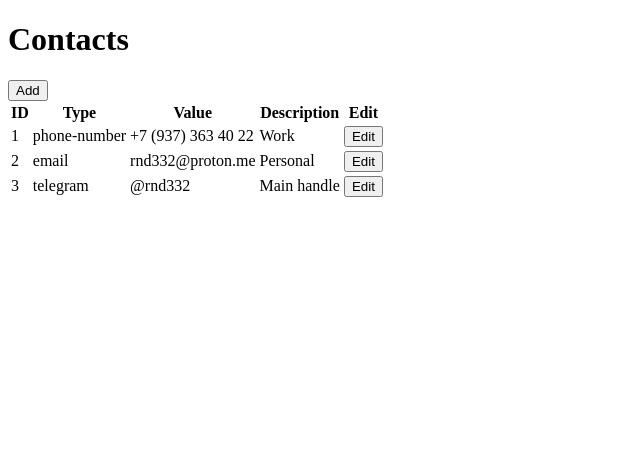
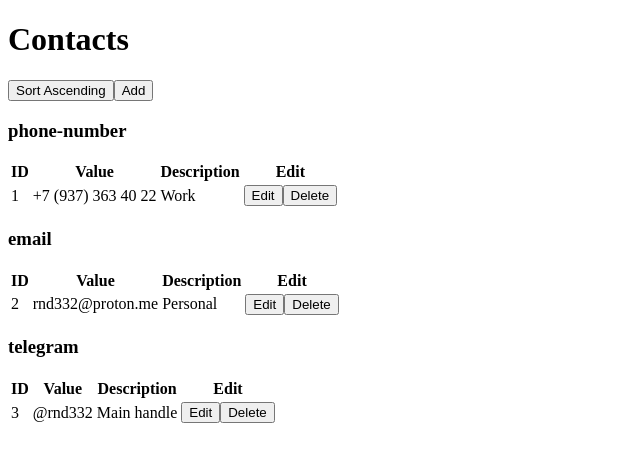
Before and after one commit to RND332/my-app, a Next.js app: page / in a window 1280 px wide. Shown: the top 462 px of the page, without its empty margins (0-640 px from the left). Built offline with nearby package versions, Linux system fonts and the light colour scheme.

Commit message:
refactor: enhance contact management by adding removeContact functionality, updating addContact and updateContact to handle optional descriptions, and improving contact sorting in the UI

```diff
--- a/src/pages/index.tsx
+++ b/src/pages/index.tsx
@@ -6,6 +6,7 @@ import {
 } from "@/stores/ContactStore";
 import {
 	addContact,
+	removeContact,
 	setContacts,
 	updateContact,
 } from "@/stores/slices/contactSlice";
@@ -38,6 +39,26 @@ export async function getServerSideProps() {
 
 export default function Home() {
 	const contacts = useSelector((s: RootState) => s.contactList);
+	const dispatch = useAppDispatch();
+	const [sortOrder, setSortOrder] = useState<"asc" | "desc">("desc");
+
+	const groupedContacts = contacts.reduce(
+		(groups, contact) => {
+			const type = contact.type;
+			if (!groups[type]) {
+				groups[type] = [];
+			}
+			groups[type].push(contact);
+			return groups;
+		},
+		{} as Record<ContactType, typeof contacts>,
+	);
+
+	Object.keys(groupedContacts).forEach((type) => {
+		groupedContacts[type as ContactType].sort((a, b) =>
+			sortOrder === "desc" ? b.id - a.id : a.id - b.id,
+		);
+	});
 
 	return (
 		<Container className="container mt-4">
@@ -45,36 +66,51 @@ export default function Home() {
 				<Col>
 					<h1>Contacts</h1>
 				</Col>
-				<Col className="d-flex justify-content-end">
+				<Col className="d-flex justify-content-end gap-2">
+					<Button
+						variant="outline-secondary"
+						onClick={() => setSortOrder(sortOrder === "desc" ? "asc" : "desc")}
+					>
+						Sort {sortOrder === "desc" ? "Ascending" : "Descending"}
+					</Button>
 					<EditContactModal />
 				</Col>
 			</Row>
-			<Row>
+			{Object.entries(groupedContacts).map(([type, typeContacts]) => (
+				<Row key={type} className="mb-4">
+					<Col>
+						<h3>{type}</h3>
 						<Table striped bordered hover size="sm">
 							<thead>
 								<tr>
 									<th>ID</th>
-							<th>Type</th>
 									<th>Value</th>
 									<th>Description</th>
 									<th>Edit</th>
 								</tr>
 							</thead>
 							<tbody>
-						{contacts.map((c) => (
+								{typeContacts.map((c) => (
 									<tr key={c.id}>
 										<td>{c.id}</td>
-								<td>{c.type}</td>
 										<td>{c.value}</td>
 										<td>{c.description}</td>
-								<td>
+										<td className="d-flex gap-2">
 											<EditContactModal id={c.id} />
+											<Button
+												variant="danger"
+												onClick={() => dispatch(removeContact(c.id))}
+											>
+												Delete
+											</Button>
 										</td>
 									</tr>
 								))}
 							</tbody>
 						</Table>
+					</Col>
 				</Row>
+			))}
 		</Container>
 	);
 }
@@ -99,7 +135,7 @@ function EditContactModal({ id }: { id?: number }) {
 	function onSubmit(data: {
 		type: ContactType;
 		value: string;
-		description: string;
+		description?: string;
 	}) {
 		setShow(false);
 		if (!id) {
@@ -173,6 +209,7 @@ function EditContactModal({ id }: { id?: number }) {
 				</Modal.Body>
 			</Modal>
 			<Button
+				className="px-3"
 				variant={id ? "secondary" : "primary"}
 				onClick={() => setShow(true)}
 			>
--- a/src/stores/slices/contactSlice.ts
+++ b/src/stores/slices/contactSlice.ts
@@ -10,9 +10,16 @@ const contactsSlice = createSlice({
 		setContacts: (_, action: PayloadAction<ContactList>) => action.payload,
 		addContact: (
 			state,
-			action: PayloadAction<ContactList["contactList"][0]>,
+			action: PayloadAction<
+				Omit<ContactList["contactList"][0], "description"> & {
+					description?: string;
+				}
+			>,
 		) => {
-			state.contactList.push(action.payload);
+			state.contactList.push({
+				...action.payload,
+				description: action.payload.description ?? "",
+			});
 		},
 		removeContact: (state, action: PayloadAction<number>) => {
 			state.contactList = state.contactList.filter(
@@ -21,13 +28,20 @@ const contactsSlice = createSlice({
 		},
 		updateContact: (
 			state,
-			action: PayloadAction<ContactList["contactList"][0]>,
+			action: PayloadAction<
+				Omit<ContactList["contactList"][0], "description"> & {
+					description?: string;
+				}
+			>,
 		) => {
 			const index = state.contactList.findIndex(
 				(c) => c.id === action.payload.id,
 			);
 			if (index !== -1) {
-				state.contactList[index] = action.payload;
+				state.contactList[index] = {
+					...action.payload,
+					description: action.payload.description ?? "",
+				};
 			}
 		},
 	},
```
Lines whose indentation alone changed are shown as unchanged.
